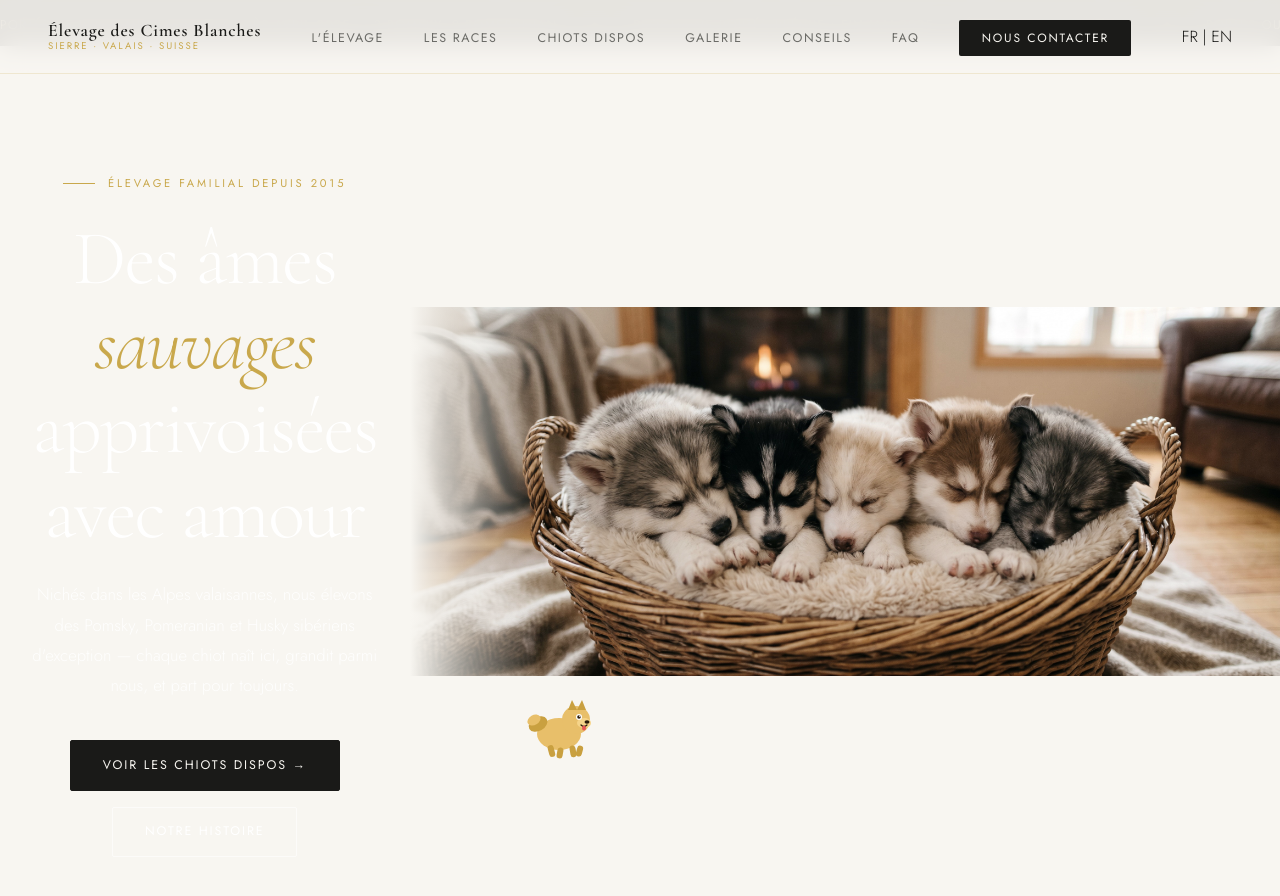
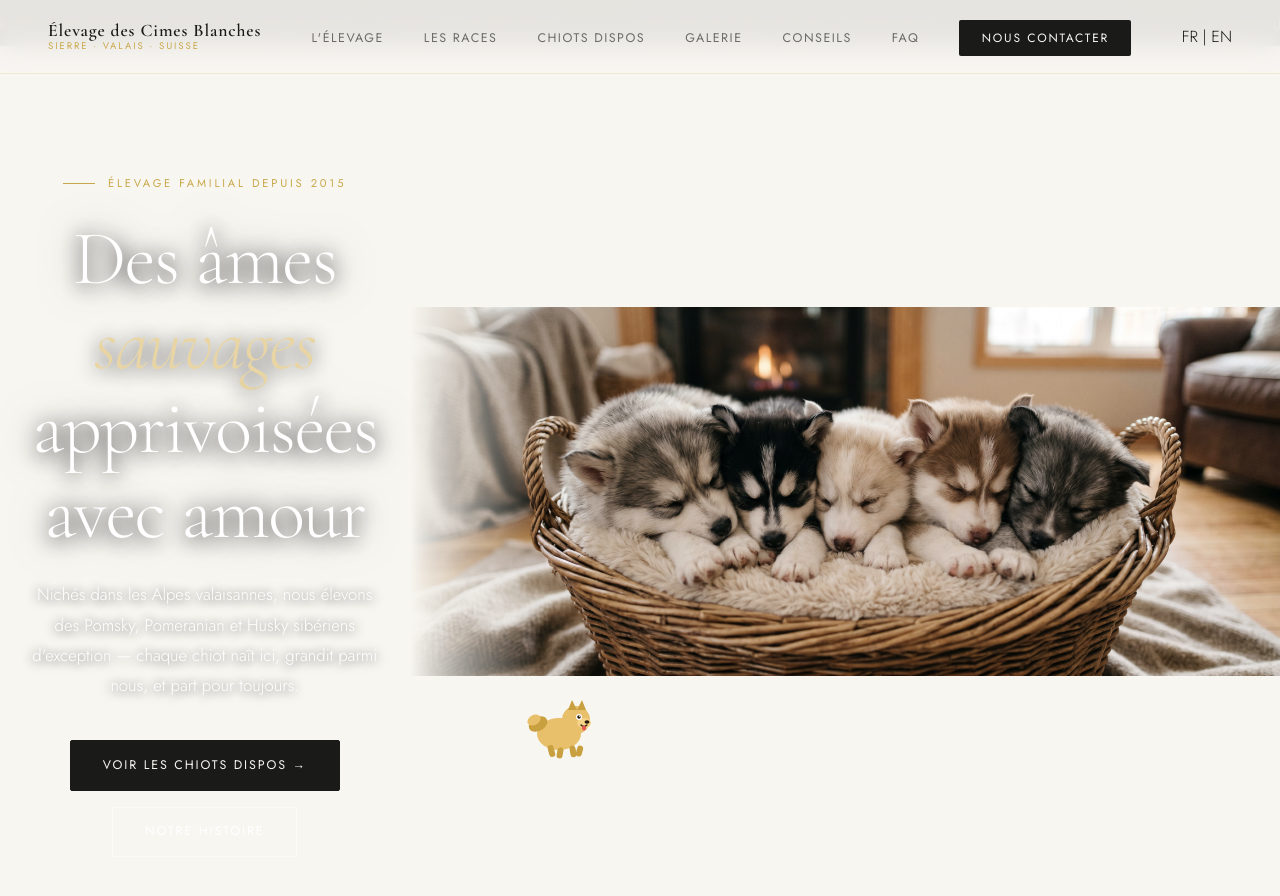
Before and after one commit to Goodwebsites-net/cimes-blanches, an Eleventy site: page src/index.njk in a window 1280 px wide. Shown: the top 896 px of the page. Built offline with nearby package versions, Linux system fonts and the light colour scheme; Eleventy itself is replaced by a stand-in of ours; files that its build step writes are made by us from their sources.

Commit message:
Update style.css

```diff
--- a/src/css/style.css
+++ b/src/css/style.css
@@ -150,7 +150,7 @@ ul { list-style: none; }
 .hero__img-overlay {
   position: absolute;
   inset: 0;
-  background: linear-gradient(to right, rgba(0,0,0,0.75) 0%, rgba(0,0,0,0.75) 35%, rgba(0,0,0,0.25) 70%, rgba(0,0,0,0.05) 100%);
+  background: linear-gradient(to right, rgba(0,0,0,0.85) 0%, rgba(0,0,0,0.7) 30%, rgba(0,0,0,0.3) 65%, rgba(0,0,0,0.1) 100%);
 }
 
 
@@ -195,18 +195,21 @@ ul { list-style: none; }
   letter-spacing: -0.02em;
   margin-bottom: 1.5rem;
   color: #fff;
+  text-shadow: 0 2px 20px rgba(0,0,0,0.9), 0 0 40px rgba(0,0,0,0.6);
 }
 .hero__title em {
   font-style: italic;
-  color: var(--or);
+  color: var(--or-clair);
+  text-shadow: 0 2px 20px rgba(0,0,0,0.9);
 }
 
 .hero__desc {
   font-size: 1.05rem;
-  color: rgba(255,255,255,0.85);
+  color: #fff;
   max-width: 540px;
   margin-bottom: 2.5rem;
   line-height: 1.8;
+  text-shadow: 0 1px 12px rgba(0,0,0,0.9);
 }
 
 .hero__actions {
```
